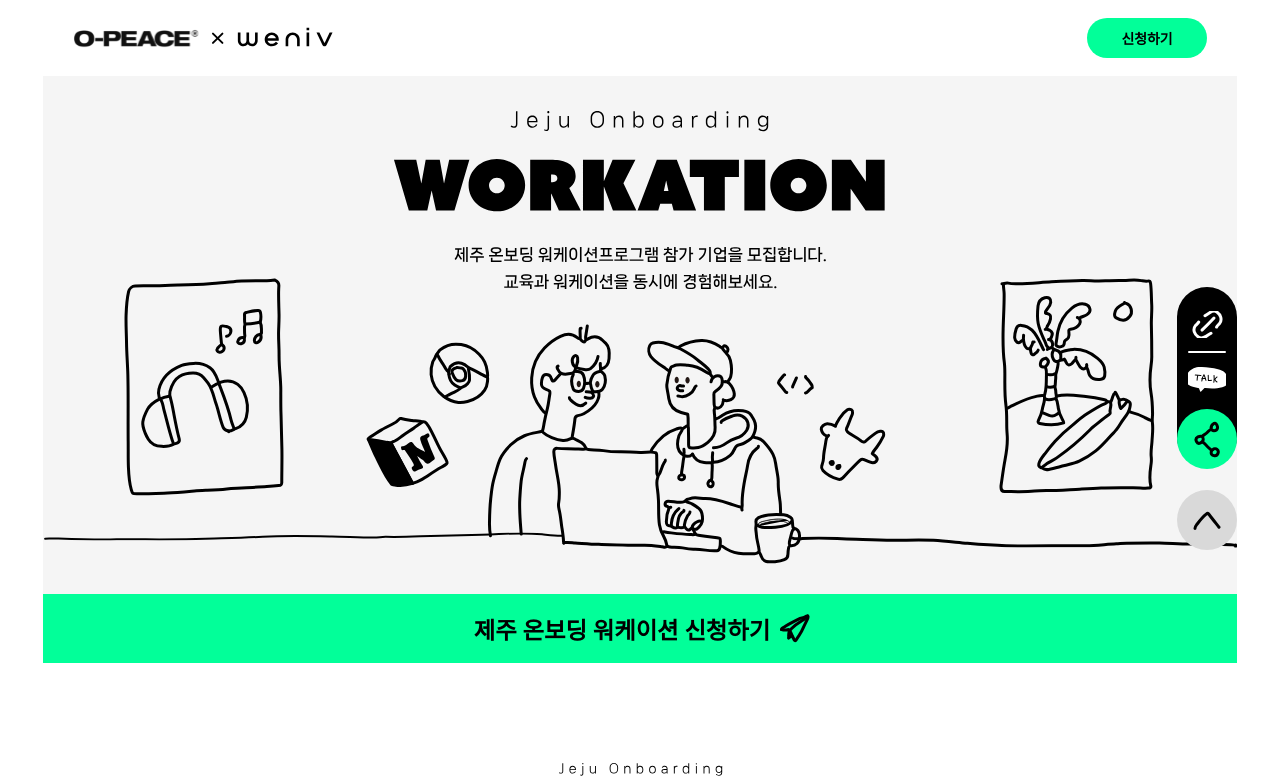
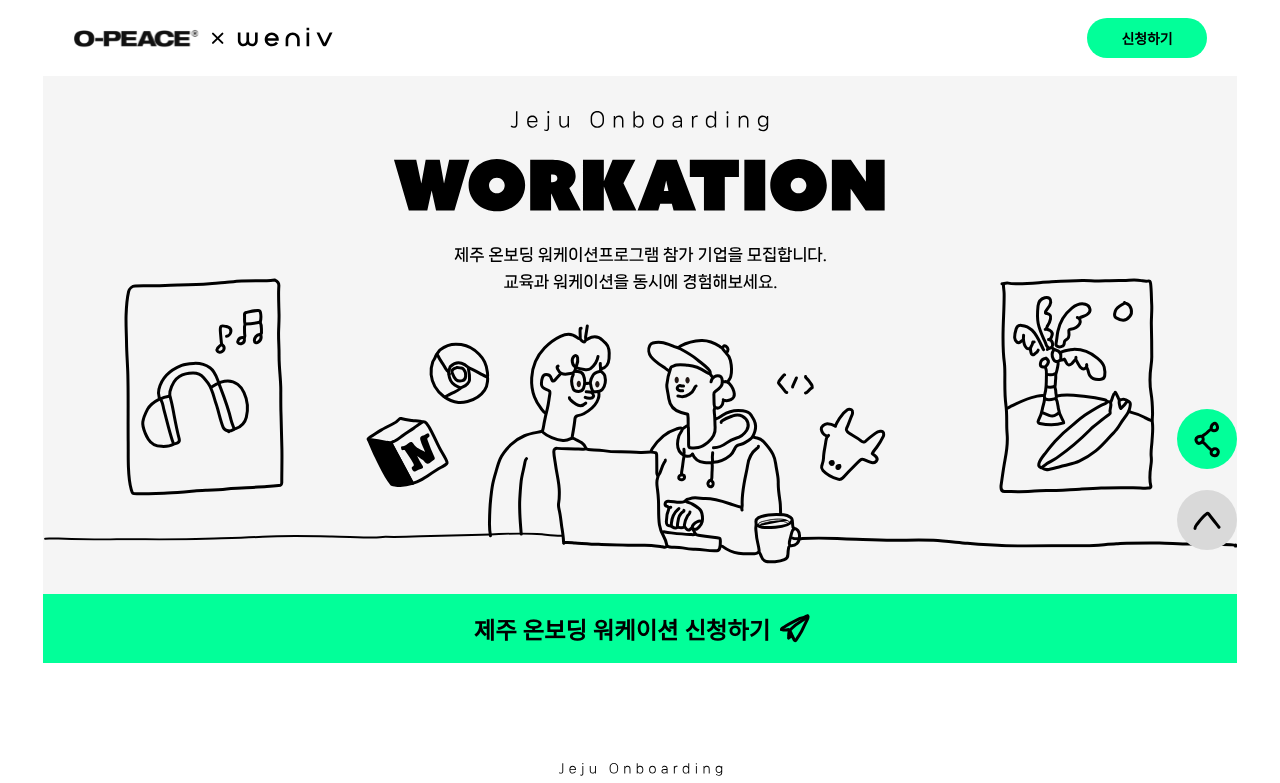
Before and after one commit to weniv/opeaceLandingpage, a React (Create React App) app: page / in a window 1280 px wide. Shown: the top 783 px of the page. Built offline with nearby package versions, Linux system fonts and the light colour scheme; a web font is replaced by a local one.

Commit message:
✨Feat:FloatingBtn 상단이동 및 링크복사 기능 추가

```diff
--- a/public/index.html
+++ b/public/index.html
@@ -12,6 +12,7 @@
     />
     <link rel="icon" href="%PUBLIC_URL%/favicon.svg" />
     <title>O-PEACE X Weniv</title>
+    <script src="https://developers.kakao.com/sdk/js/kakao.js"></script>
   </head>
   <body>
     <div id="root"></div>
--- a/src/components/atom/FloatingBtn.jsx
+++ b/src/components/atom/FloatingBtn.jsx
@@ -7,17 +7,67 @@ export default function FloatingBtn() {
     // 버튼이 클릭될 때 수행할 작업 정의
   };
 
+  const scrollToTop = () => {
+    window.scrollTo({
+      top: 0,
+      behavior: 'smooth', // 부드러운 스크롤 효과를 원하면 추가
+    });
+  };
+
+  const copyToClipboard = (textToCopy) => {
+    // 텍스트를 클립보드에 복사합니다.
+    const textArea = document.createElement('textarea');
+    textArea.value = textToCopy;
+    document.body.appendChild(textArea);
+    textArea.select();
+    document.execCommand('copy');
+    document.body.removeChild(textArea);
+  };
+
+  const copyCurrentPageURL = () => {
+    const currentPageURL = window.location.href;
+    copyToClipboard(currentPageURL);
+    alert('링크가 복사되었습니다: ' + currentPageURL);
+  };
+
+  // 카카오톡 공유하기
+  // Kakao.init('YOUR_APP_KEY'); // 여기에 앱 키를 입력하세요
+
+  const shareToKakao = () => {
+    // Kakao.Link.sendDefault({
+    //   objectType: 'feed',
+    //   content: {
+    //     title: '타이틀',
+    //     description: '설명',
+    //     imageUrl: '이미지 URL',
+    //     link: {
+    //       mobileWebUrl: '모바일 웹 URL',
+    //       webUrl: '웹 URL',
+    //     },
+    //   },
+    // });
+  };
+
   return (
     <Wrap>
-      <div className="expand">
-        <div>
-          <button className="linkBtn"></button>
-          <hr />
-          <button className="kakaoBtn"></button>
+      {isOpen ? (
+        <div className="expand" onMouseOver={() => setIsOpen(true)} onMouseLeave={() => setIsOpen(false)}>
+          <div>
+            <button className="linkBtn" type="button" onClick={copyCurrentPageURL}></button>
+            <hr />
+            <button className="kakaoBtn" type="button" onClick={shareToKakao}></button>
+          </div>
         </div>
-      </div>
-      <button className="circle shareBtn" onClick={handleButtonClick}></button>
-      <button className="circle topBtn" onClick={handleButtonClick}></button>
+      ) : null}
+
+      <button
+        className="circle shareBtn"
+        onClick={handleButtonClick}
+        onMouseOver={() => setIsOpen(true)}
+        onMouseLeave={() => setIsOpen(false)}
+        type="button"
+      ></button>
+      <button className="circle topBtn" onClick={scrollToTop} type="button"></button>
     </Wrap>
   );
 }
@@ -27,8 +77,8 @@ const Wrap = styled.div`
   display: flex;
   flex-direction: column;
   position: fixed;
-  bottom: 250px;
-  gap: 21px;
+  bottom: 15.625rem;
+  gap: 1.313rem;
   align-self: flex-end;
 
   div.expand {
```
